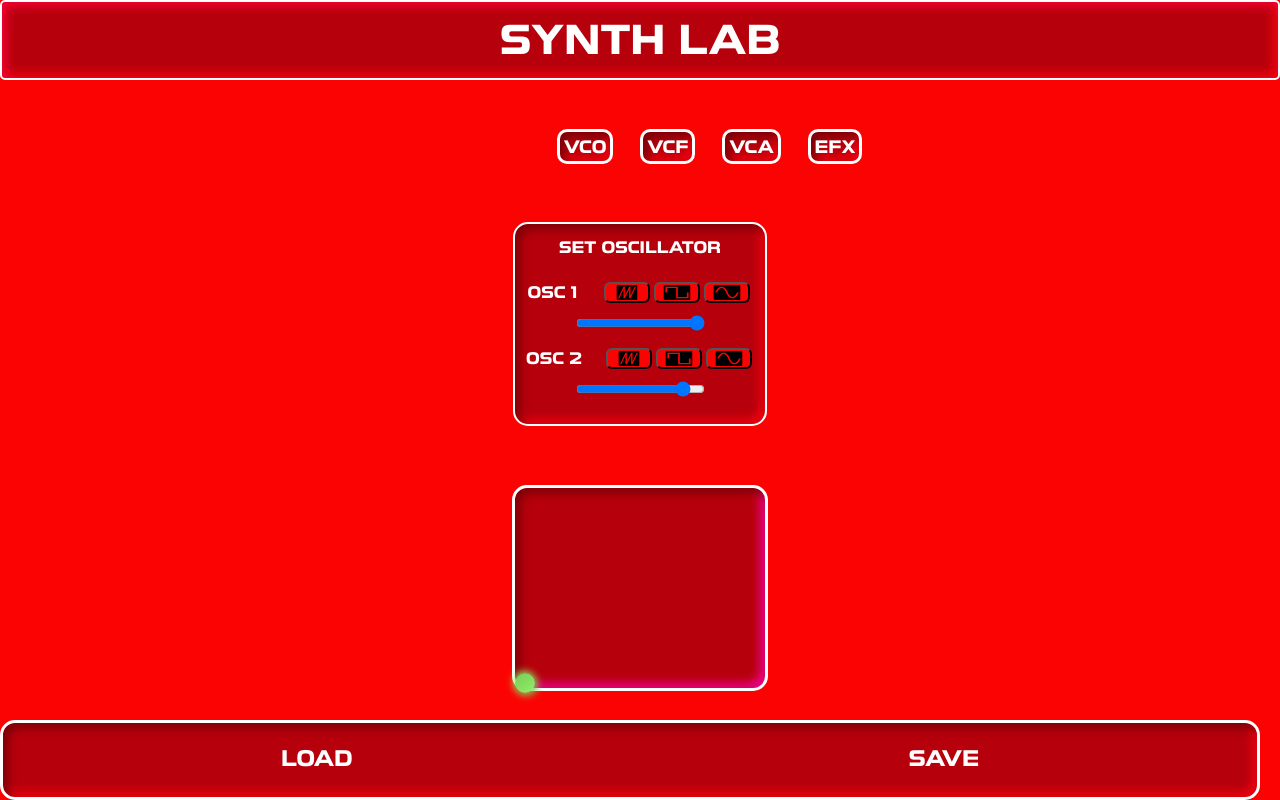
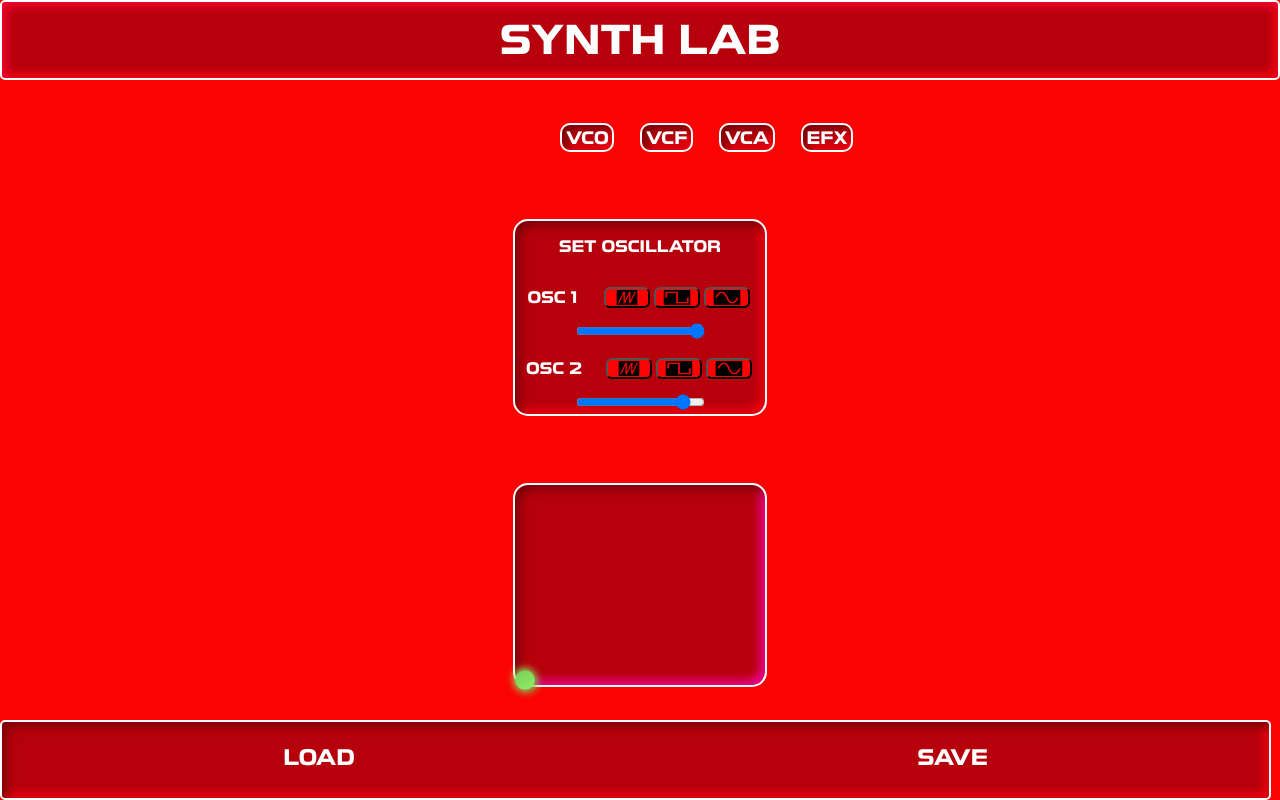
Before and after one commit to PhilippAubert/capstone-digitalSynth, a React (Create React App) app: page /oscillator in a window 1280 px wide. Built offline with nearby package versions, Linux system fonts and the light colour scheme.

Commit message:
Clean up CSS and resize .Function-Board

```diff
--- a/src/App.css
+++ b/src/App.css
@@ -24,7 +24,7 @@
   display: flex;
   flex-direction: row;
   justify-content: space-around;
-  margin-top: 20px;
+  margin-top: 10px;
   font-size: 1.2em;
 }
 
@@ -41,21 +41,10 @@
   display: flex;
   align-items: center;
   color: #f00;
-
-  border: 3px solid white;
+  border: 2px solid white;
   border-radius: 15px;
   background: #b6000c;
   box-shadow: inset 5px 5px 10px #7c0008, inset -5px -5px 10px #f00010;
-}
-
-.Touchpad {
-  height: 30%;
-  width: 30%;
-  margin: 0 auto;
-  border: 3px solid white;
-  border-radius: 15px;
-  background: #b6000c;
-  box-shadow: inset 5px 5px 10px #7c0008, inset -5px -5px 10px #f00090;
 }
 
 .Slider {
@@ -63,12 +52,11 @@
   font-family: "Toxigenesis";
   color: white;
   font-weight: 800;
-  border: 3px solid white;
+  border: 2px solid white;
   border-radius: 10px;
+  padding: 1% 2%;
   margin: 0 7%;
-  padding: 2%;
   font-size: 90%;
-  font-weight: 200;
   background: #b6000c;
   box-shadow: inset 5px 5px 10px #7c0008, inset -5px -5px 10px #f00010;
 }
@@ -87,43 +75,23 @@ input {
   color: white;
   border-radius: 15px;
   width: 250px;
-  height: 200px;
-  margin: 0 auto;
-  border-radius: 15px;
+  margin: 0;
   background: #b6000c;
   box-shadow: inset 5px 5px 10px #7c0008, inset -5px -5px 10px #f00010;
 }
 
-.Function-Board h2 {
+.Function-Board p {
   font-size: 1em;
 }
 
 .Function-Board input {
-  margin: 0 auto;
+  margin: 0;
 }
 
 .Icons {
   display: flex;
   flex-direction: row;
   justify-content: space-around;
-}
-
-.Vco-bar {
-  display: flex;
-  flex-direction: row;
-  justify-content: space-around;
-  align-items: center;
-}
-
-.Vco-bar h2 {
-  text-align: left;
-}
-
-.Filter-bar {
-  display: flex;
-  flex-direction: row;
-  justify-content: space-evenly;
-  align-items: center;
 }
 
 .Amp-bar {
--- a/src/components/Effects.js
+++ b/src/components/Effects.js
@@ -15,9 +15,9 @@ export default function Effects({
   return (
     <div className="Function-Board">
       <div className="Amp-bar">
-        <h2>SET AUDIO EFFECTS</h2>
+        <p>SET AUDIO EFFECTS</p>
       </div>{" "}
-      <h2> Reverb </h2>
+      <p> Reverb </p>
       <input
         value={reverb}
         onChange={handleReverbChange}
@@ -27,7 +27,7 @@ export default function Effects({
         className="Value"
         step="1"
       />
-      <h2> Phaser </h2>
+      <p> Phaser </p>
       <input
         value={phaser}
         onChange={handlePhaserChange}
--- a/src/components/FilterBoard.js
+++ b/src/components/FilterBoard.js
@@ -1,4 +1,4 @@
-import  "./css/FilterBoard.css";
+import "./css/FilterBoard.css";
 
 export default function FilterBoard({
   onChangeFreq,
@@ -22,16 +22,24 @@ export default function FilterBoard({
   return (
     <div className="Function-Board">
       <div className="Filter-bar">
-        <h2>SET FILTER </h2>
-        <button id="lowpass" onClick={changeFilterType} className={"FilterButton"}>
+        <p>SET FILTER </p>
+        <button
+          id="lowpass"
+          onClick={changeFilterType}
+          className={"FilterButton"}
+        >
           <p className="Filter-Box"> LP </p>
         </button>
-        <button id="highpass" onClick={changeFilterType} className={"FilterButton"}>
+        <button
+          id="highpass"
+          onClick={changeFilterType}
+          className={"FilterButton"}
+        >
           <p className="Filter-Box"> HP </p>
         </button>
       </div>
 
-      <h2> Cutoff </h2>
+      <p> Cutoff </p>
       <input
         value={cutOff}
         onChange={handleCutoffChange}
@@ -42,7 +50,7 @@ export default function FilterBoard({
         step="0.1"
       />
 
-      <h2> Resonance </h2>
+      <p> Resonance </p>
       <input
         value={resonance}
         onChange={handleResonanceChange}
--- a/src/components/Oscillators.js
+++ b/src/components/Oscillators.js
@@ -34,10 +34,10 @@ export default function Oscillators({
 
   return (
     <div className="Function-Board">
-      <h2>SET OSCILLATOR</h2>
+      <p>SET OSCILLATOR</p>
 
       <div className="Vco-bar">
-        <h2>OSC 1</h2>
+        <p>OSC 1</p>
         <div className="Icons">
           <button
             id="sawtooth"
@@ -65,7 +65,7 @@ export default function Oscillators({
       />
 
       <div className="Vco-bar">
-        <h2>OSC 2</h2>
+        <p>OSC 2</p>
         <div className="Icons">
           <button
             id="sawtooth"
--- a/src/components/css/FilterBoard.css
+++ b/src/components/css/FilterBoard.css
@@ -1,4 +1,4 @@
-.FilterButton{
+.FilterButton {
   border-radius: 6px;
   display: flex;
   flex-direction: row;
@@ -7,9 +7,20 @@
   background: #fc0303;
 }
 
+.FilterButton p {
+  font-size: 1em;
+}
+
 .Filter-Box {
-    margin:0;
-    color:#000;
-    font-weight:800;
-    font-family:"Toxigenesis";
+  margin: 0;
+  color: #000;
+  font-weight: 800;
+  font-family: "Toxigenesis";
 }
+
+.Filter-bar {
+  display: flex;
+  flex-direction: row;
+  justify-content: space-evenly;
+  align-items: center;
+}
--- a/src/components/css/Footer.css
+++ b/src/components/css/Footer.css
@@ -1,8 +1,8 @@
 .Footer {
   grid-row: 3/4;
-  width: 98vw;
-  border: 3px solid white;
-  border-radius: 15px;
+  width: 99vw;
+  border: 2px solid white;
+  border-radius: 5px;
   background: #b6000c;
   box-shadow: inset 5px 5px 10px #7c0008, inset -5px -5px 10px #f00010;
 }
--- a/src/components/css/Oscillators.css
+++ b/src/components/css/Oscillators.css
@@ -1,3 +1,15 @@
+.Vco-bar {
+  display: flex;
+  flex-direction: row;
+  justify-content: space-around;
+  align-items: center;
+  margin: 0;
+}
+
+.Vco-bar p {
+  text-align: left;
+}
+
 .Change {
   border-radius: 6px;
   width: 50%;
--- a/src/components/css/Touchpad.css
+++ b/src/components/css/Touchpad.css
@@ -1,10 +1,17 @@
 .Touchpad {
   height: 200px;
   width: 250px;
-  border: 3px solid white;
+  border: 2px solid white;
   border-radius: 15px;
   position: relative;
   touch-action: none;
+}
+
+.Touchpad {
+  margin: 0 auto;
+  border-radius: 15px;
+  background: #b6000c;
+  box-shadow: inset 5px 5px 10px #7c0008, inset -5px -5px 10px #f00090;
 }
 
 .box {
```
Lines whose indentation alone changed are shown as unchanged.
